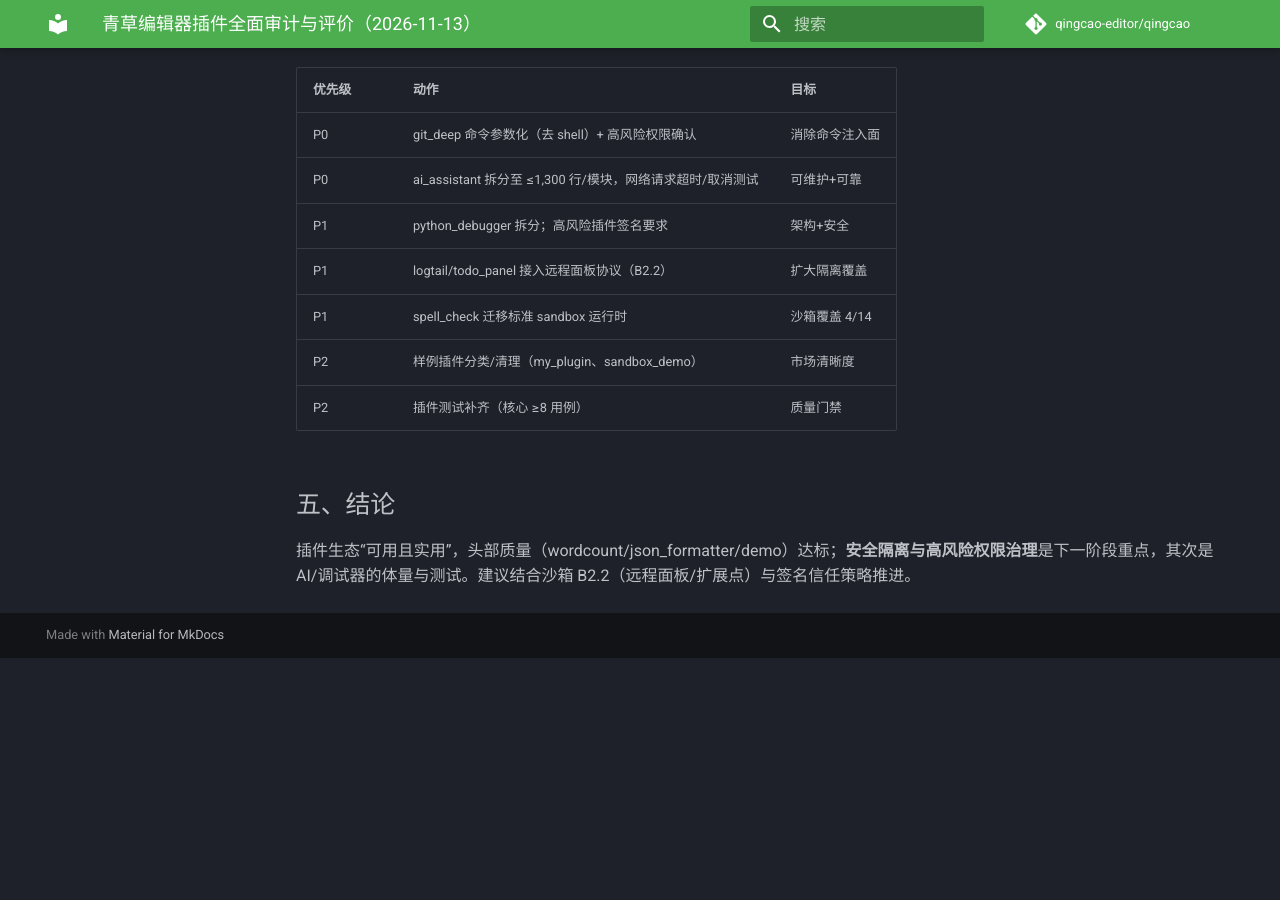
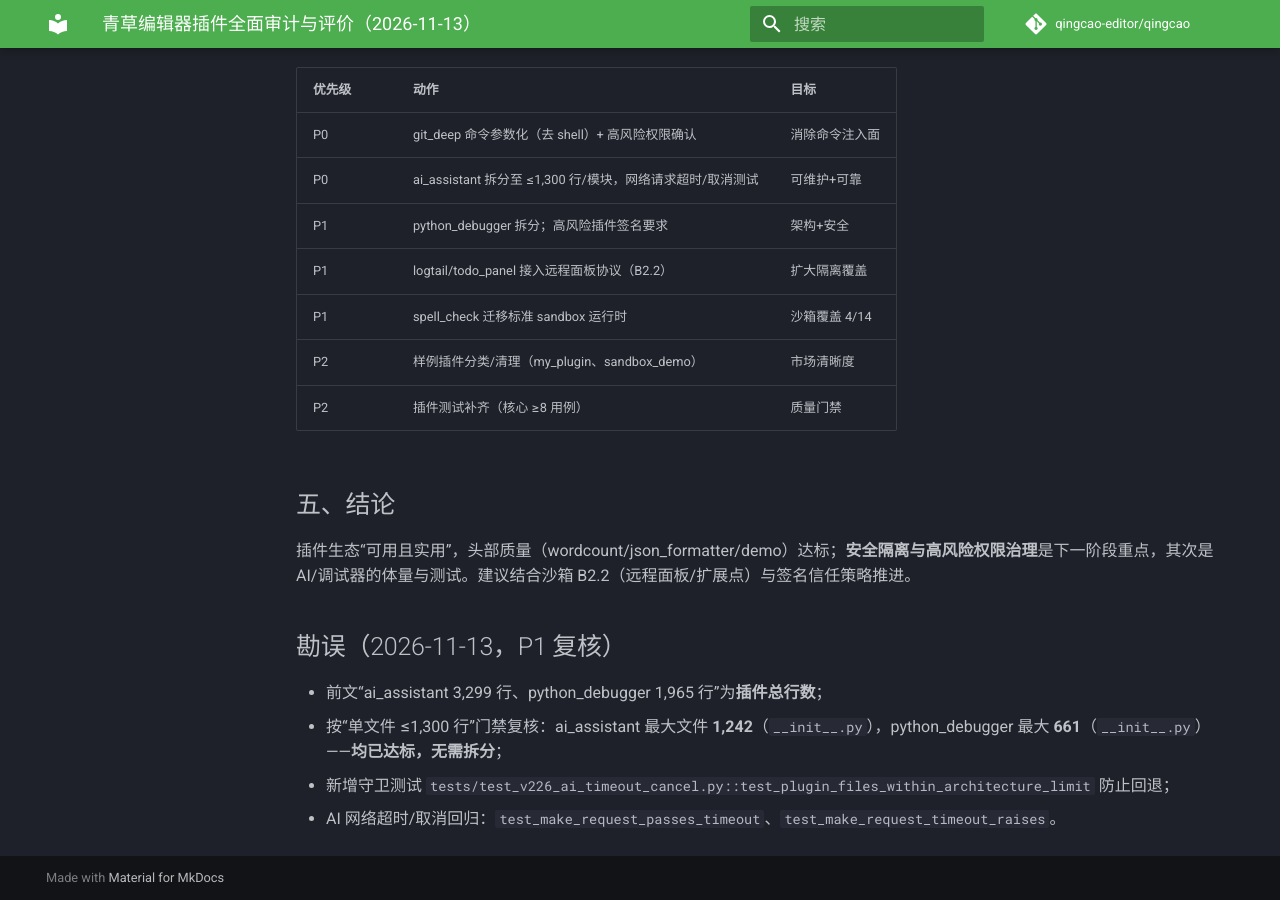
Before and after one commit to TomJerryGit/qingcao, an MkDocs documentation site: the page built from docs/plugin_audit_2026-11-13.md, in a window 1280 px wide and 900 px high, scrolled down 2639 px. Built offline with MkDocs 1.6.1 and Material for MkDocs 9.7.7, drawn with Linux system fonts in a browser that asks for light colours; comment, search, counter and statistics services are not loaded; before the commit the page ends 3297 px from its top, so only the background shows below that.

Commit message:
test(ai): P1 体量复核 + AI 超时/取消回归守卫

```diff
--- a/docs/plugin_audit_2026-11-13.md
+++ b/docs/plugin_audit_2026-11-13.md
@@ -75,3 +75,10 @@
 ## 五、结论
 
 插件生态“可用且实用”，头部质量（wordcount/json_formatter/demo）达标；**安全隔离与高风险权限治理**是下一阶段重点，其次是 AI/调试器的体量与测试。建议结合沙箱 B2.2（远程面板/扩展点）与签名信任策略推进。
+
+## 勘误（2026-11-13，P1 复核）
+
+- 前文“ai_assistant 3,299 行、python_debugger 1,965 行”为**插件总行数**；
+- 按“单文件 ≤1,300 行”门禁复核：ai_assistant 最大文件 **1,242**（`__init__.py`），python_debugger 最大 **661**（`__init__.py`）——**均已达标，无需拆分**；
+- 新增守卫测试 `tests/test_v226_ai_timeout_cancel.py::test_plugin_files_within_architecture_limit` 防止回退；
+- AI 网络超时/取消回归：`test_make_request_passes_timeout`、`test_make_request_timeout_raises`。
```
Also changed, not shown: CHANGELOG.md (+4 -0 lines), docs/plugin_roadmap_2026Q4.md (+2 -2 lines), 1 other file.
